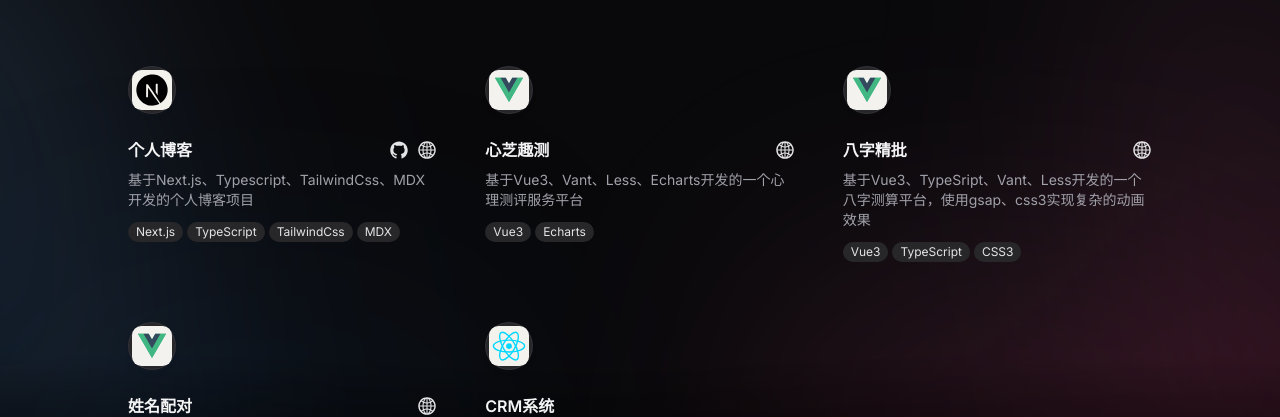
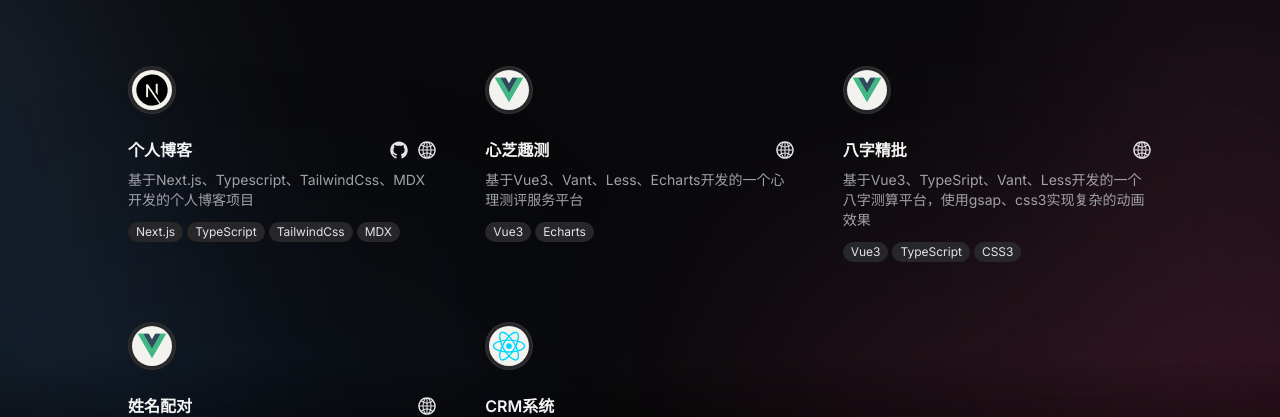
Before and after one commit to xiaoxuehai/xiaoxuehai.site, a Next.js app: page /projects in a window 1280 px wide. Shown: the part 254-671 px from the top of the page. Built offline with nearby package versions, Linux system fonts and the light colour scheme.

Commit message:
chore: 优化博客页

```diff
--- a/package.json
+++ b/package.json
@@ -19,13 +19,14 @@
     "@radix-ui/react-popover": "^1.0.7",
     "@radix-ui/react-slot": "^1.0.2",
     "@radix-ui/react-toast": "^1.1.5",
-    "@shikijs/rehype": "^1.2.0",
+    "@shikijs/rehype": "^1.3.0",
     "class-variance-authority": "^0.7.0",
     "clsx": "^2.1.0",
     "dayjs": "^1.11.10",
     "fast-glob": "^3.3.2",
     "framer-motion": "^11.0.14",
     "gray-matter": "^4.0.3",
+    "lodash-es": "^4.17.21",
     "lucide-react": "^0.358.0",
     "mdx-bundler": "^10.0.1",
     "next": "14.1.3",
@@ -36,7 +37,7 @@
     "reading-time": "^1.5.0",
     "rehype-slug": "^6.0.0",
     "remark-gfm": "^4.0.0",
-    "shiki": "^1.2.0",
+    "shiki": "^1.3.0",
     "tailwind-merge": "^2.2.1",
     "tailwindcss-animate": "^1.0.7"
   },
@@ -44,6 +45,7 @@
     "@commitlint/cli": "^19.2.0",
     "@commitlint/config-conventional": "^19.1.0",
     "@tailwindcss/typography": "^0.5.10",
+    "@types/lodash-es": "^4.17.12",
     "@types/mdx": "^2.0.11",
     "@types/node": "^20.11.27",
     "@types/react": "^18.2.66",
--- a/src/app/(main)/Header.tsx
+++ b/src/app/(main)/Header.tsx
@@ -19,7 +19,6 @@ export function Header() {
   const prevScrollY = useRef(0);
   const [animate, setAnimate] = useState<Animate>(Animate.Show);
   const { scrollY } = useScroll();
-
   useMotionValueEvent(scrollY, 'change', latest => {
     setAnimate(prevScrollY.current > latest ? Animate.Show : Animate.Hidden);
     prevScrollY.current = latest;
--- a/src/app/(main)/blogs/[slug]/BlogContent.tsx
+++ b/src/app/(main)/blogs/[slug]/BlogContent.tsx
@@ -71,7 +71,7 @@ export function BlogContent({ code, prev, next }: BlogContentProps) {
           className='sticky top-24'
           style={{ maxHeight: 'calc(100vh - 320px)' }}
         >
-          {headings?.length && <TableOfContents headings={headings} />}
+          {!!headings?.length && <TableOfContents headings={headings} />}
         </div>
       </aside>
     </div>
--- a/src/app/(main)/blogs/[slug]/page.tsx
+++ b/src/app/(main)/blogs/[slug]/page.tsx
@@ -1,11 +1,10 @@
-import { readFile, access } from 'fs/promises';
+import { readFile } from 'fs/promises';
 import path from 'path';
 
 import rehypeShiki, { type RehypeShikiOptions } from '@shikijs/rehype';
 import dayjs from 'dayjs';
 import { bundleMDX } from 'mdx-bundler';
 import NextLink from 'next/link';
-import { notFound } from 'next/navigation';
 import { FiCalendar, FiClock, FiRefreshCw, FiTag } from 'react-icons/fi';
 // import rehypeAutolinkHeadings, { Options } from 'rehype-autolink-headings';
 import readingTime from 'reading-time';
@@ -24,11 +23,13 @@ export default async function BlogDetail({
 }) {
   const slug = decodeURIComponent(params.slug);
   const filePath = `/${CONTENT_DIR}/blogs/${slug}.mdx`;
-  try {
-    await access(filePath);
-  } catch (error) {
-    notFound();
-  }
+  //   try {
+  //     await access(filePath);
+  //   } catch (error) {
+  //     console.log(error, 'error');
+
+  //     notFound();
+  //   }
 
   const source = (
     await readFile(path.join(process.cwd(), filePath))
--- a/src/app/(main)/layout.tsx
+++ b/src/app/(main)/layout.tsx
@@ -5,7 +5,7 @@ import { Header } from './Header';
 export default function MainLayout({ children }: PropsWithChildren) {
   return (
     <>
-      <div className='relative z-50 flex min-h-screen flex-col overflow-x-hidden'>
+      <div className='relative z-50 flex min-h-screen flex-col'>
         <Header />
         <main className='flex-1'>{children}</main>
       </div>
--- a/src/app/(main)/projects/ProjectList.tsx
+++ b/src/app/(main)/projects/ProjectList.tsx
@@ -77,6 +77,7 @@ export function ProjectList({ data }: ProjectListProps) {
           <div className='relative z-10'>
             <div className='flex h-12 w-12 items-center justify-center rounded-full bg-white text-3xl shadow-md shadow-zinc-800/5 ring-1 ring-zinc-900/5 dark:border dark:border-zinc-700/50 dark:bg-zinc-800 dark:ring-0'>
               <Image
+                className='rounded-full'
                 src={icons[item.framework as keyof typeof icons]}
                 width={40}
                 height={40}
--- a/src/app/globals.css
+++ b/src/app/globals.css
@@ -71,6 +71,18 @@
     @apply border-border;
   }
   body {
-    @apply bg-background text-foreground;
+    @apply overflow-x-hidden bg-background text-foreground;
+    text-rendering: optimizelegibility;
+    scroll-behavior: smooth;
   }
 }
+
+.shiki,
+.shiki span {
+  /* Optional, if you also want font styles */
+  font-style: var(--shiki-dark-font-style) !important;
+  font-weight: var(--shiki-dark-font-weight) !important;
+  color: var(--shiki-dark) !important;
+  text-decoration: var(--shiki-dark-text-decoration) !important;
+  background-color: var(--shiki-dark-bg) !important;
+}
```
Also changed, not shown: 1 other file (tests, documents, lock files or other folders).
